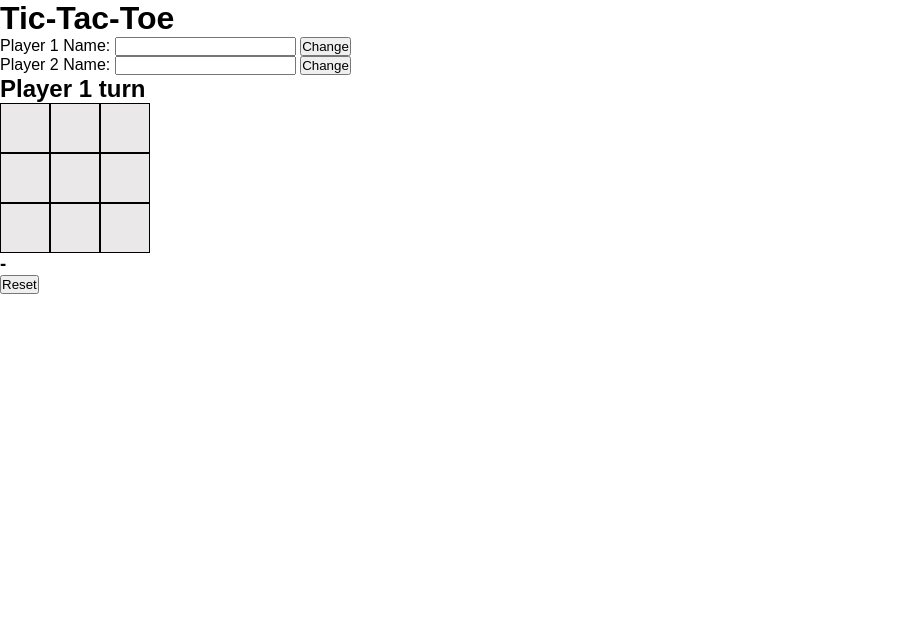
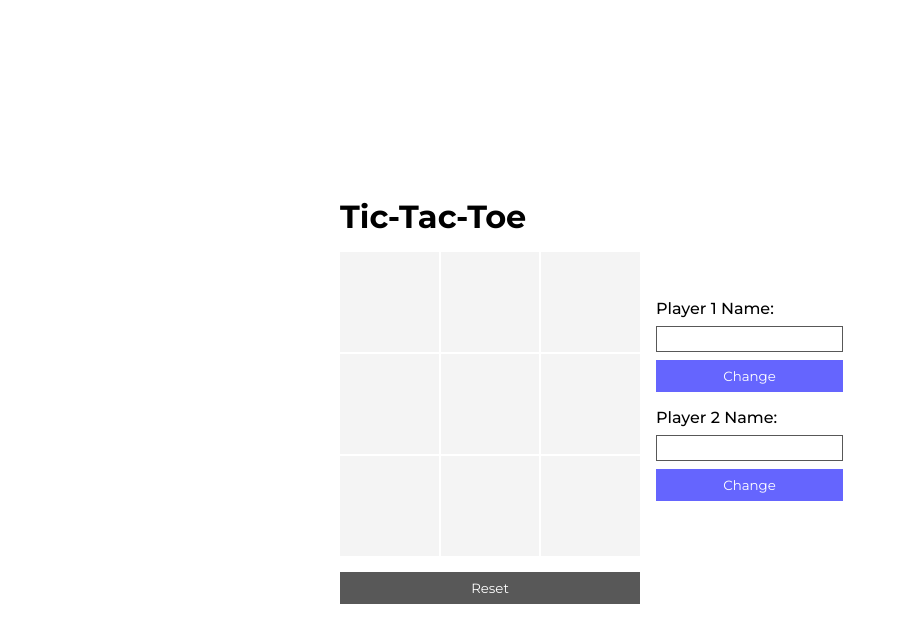
Before and after one commit to fyaja/odin-tictactoe, a plain HTML site: page index.html in a window 1280 px wide. Shown: the whole page, without its empty margins (0-906 px from the left). Drawn offline with Linux system fonts and the light colour scheme.

Commit message:
update ui

```diff
--- a/index.html
+++ b/index.html
@@ -5,13 +5,32 @@
   <meta charset="UTF-8">
   <meta name="viewport" content="width=device-width, initial-scale=1.0">
   <link rel="stylesheet" href="style.css">
+  <link rel="preconnect" href="https://fonts.googleapis.com">
+  <link rel="preconnect" href="https://fonts.gstatic.com" crossorigin>
+  <link href="https://fonts.googleapis.com/css2?family=Montserrat:ital,wght@0,100..900;1,100..900&display=swap"
+    rel="stylesheet">
   <title>tic-tac-toe</title>
 </head>
 
 <body>
   <div class="container">
+    <div class="content-left">
       <h1>Tic-Tac-Toe</h1>
-
+      <h2 id="message"></h2>
+      <div class="grid">
+        <div class="cell"></div>
+        <div class="cell"></div>
+        <div class="cell"></div>
+        <div class="cell"></div>
+        <div class="cell"></div>
+        <div class="cell"></div>
+        <div class="cell"></div>
+        <div class="cell"></div>
+        <div class="cell"></div>
+      </div>
+      <button id="reset-button">Reset</button>
+    </div>
+    <div class="players-name-box">
       <div class="change-player-name">
         <label for="player1">Player 1 Name:</label>
         <input type="text" id="player1-input">
@@ -23,22 +42,7 @@
         <input type="text" id="player2-input">
         <button id="player2-btn">Change</button>
       </div>
-
-    <h2>Player 1 turn</h2>
-    <div class="grid">
-      <div class="cell"></div>
-      <div class="cell"></div>
-      <div class="cell"></div>
-      <div class="cell"></div>
-      <div class="cell"></div>
-      <div class="cell"></div>
-      <div class="cell"></div>
-      <div class="cell"></div>
-      <div class="cell"></div>
     </div>
-
-    <h3 id="message">-</h3>
-    <button id="reset-button">Reset</button>
   </div>
   <script src="main.js"></script>
 </body>
--- a/style.css
+++ b/style.css
@@ -2,21 +2,100 @@
   margin: 0;
   padding: 0;
   box-sizing: border-box;
-  font-family: Arial, Helvetica, sans-serif;
+  font-family: "Montserrat", sans-serif;
+}
+
+body {
+  display: flex;
+  align-items: center;
+  justify-content: center;
+  min-height: 100vh;
+}
+
+.container {
+  display: flex;
+  gap: 1rem;
+  max-width: 600px;
+  width: 100%;
+}
+
+.content-left {
+  max-width: 300px;
+  width: 100%;
+  display: flex;
+  flex-direction: column;
+}
+
+h1 {
+  margin-bottom: 0.5rem;
+}
+
+h2 {
+  font-size: 1rem;
+  margin-bottom: 0.5rem;
+  color: rgb(92, 92, 92);
+}
+
+.content-left button {
+  margin-top: 1rem;
+  cursor: pointer;
+  border: none;
+  padding: 0.5rem 0;
+  background-color: rgb(88, 88, 88);
+  color: white;
 }
 
 .grid {
   display: grid;
-  grid-template-columns: repeat(3, 50px);
+  grid-template-columns: repeat(3, 1fr);
+  gap: 2px;
 }
 
 .grid .cell {
   display: flex;
   justify-content: center;
   align-items: center;
-  font-size: 2rem;
-  height: 50px;
-  border: 1px solid;
-  background-color: rgb(234, 232, 232);
+  font-size: 3rem;
+  height: 100px;
+  background-color: rgb(244, 244, 244);
   cursor: pointer;
 }
+
+.cell:hover {
+  background-color: rgb(231, 231, 231);
+}
+
+.players-name-box {
+  display: flex;
+  flex-direction: column;
+  justify-content: center;
+  gap: 1rem;
+}
+
+.change-player-name {
+  display: flex;
+  flex-direction: column;
+  gap: 0.5rem;
+}
+
+.change-player-name label {
+  font-weight: 500;
+}
+
+.change-player-name input {
+  padding: 0.25rem 0.5rem;
+  border: 1.5px solid rgb(88, 88, 88);
+}
+
+.change-player-name input:focus {
+  outline: none;
+  border: 1.5px solid rgb(70, 70, 255);
+}
+
+.change-player-name button {
+  border: none;
+  padding: 0.5rem 0;
+  color: white;
+  cursor: pointer;
+  background-color: rgb(101, 101, 254);
+}
```
Lines whose indentation alone changed are shown as unchanged.
